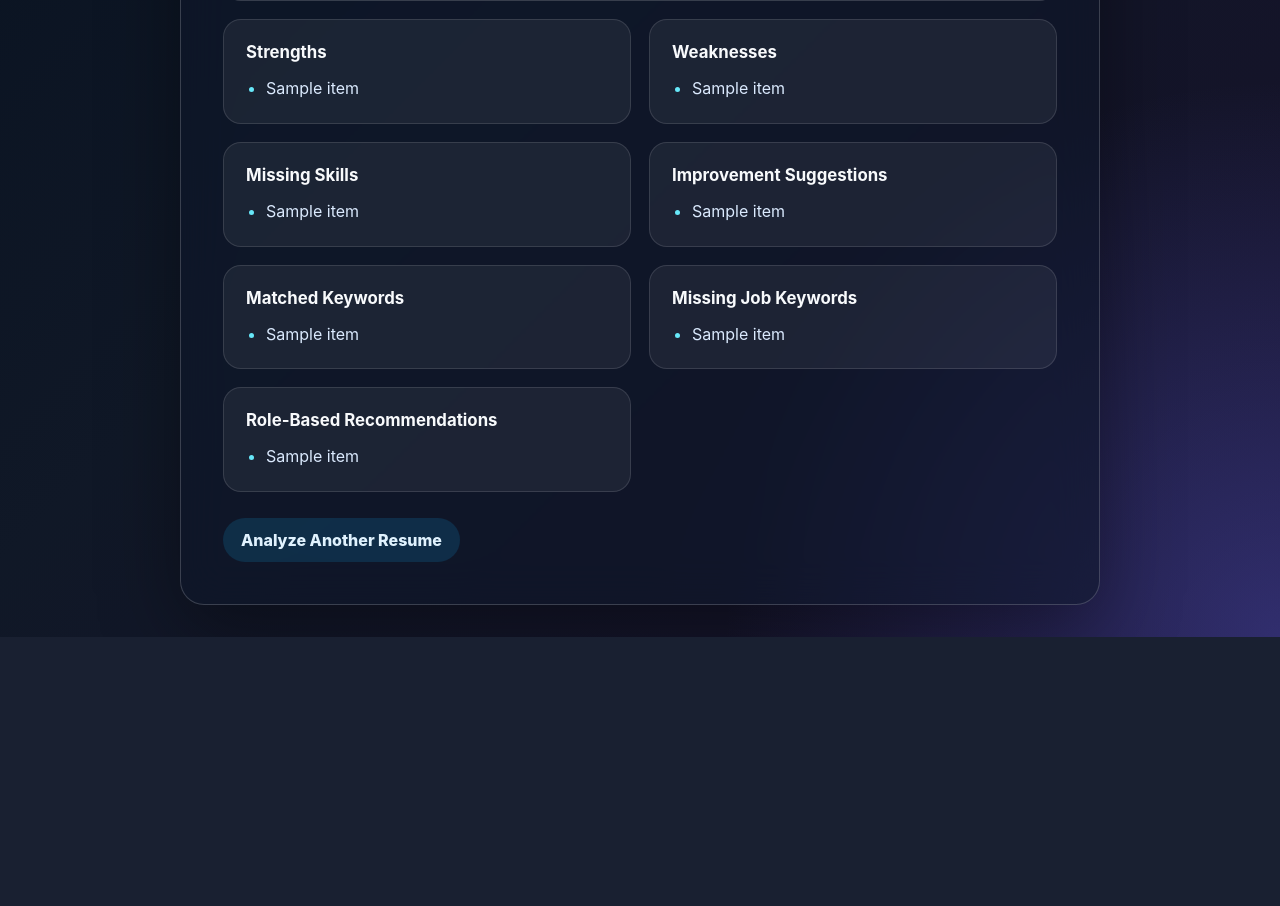
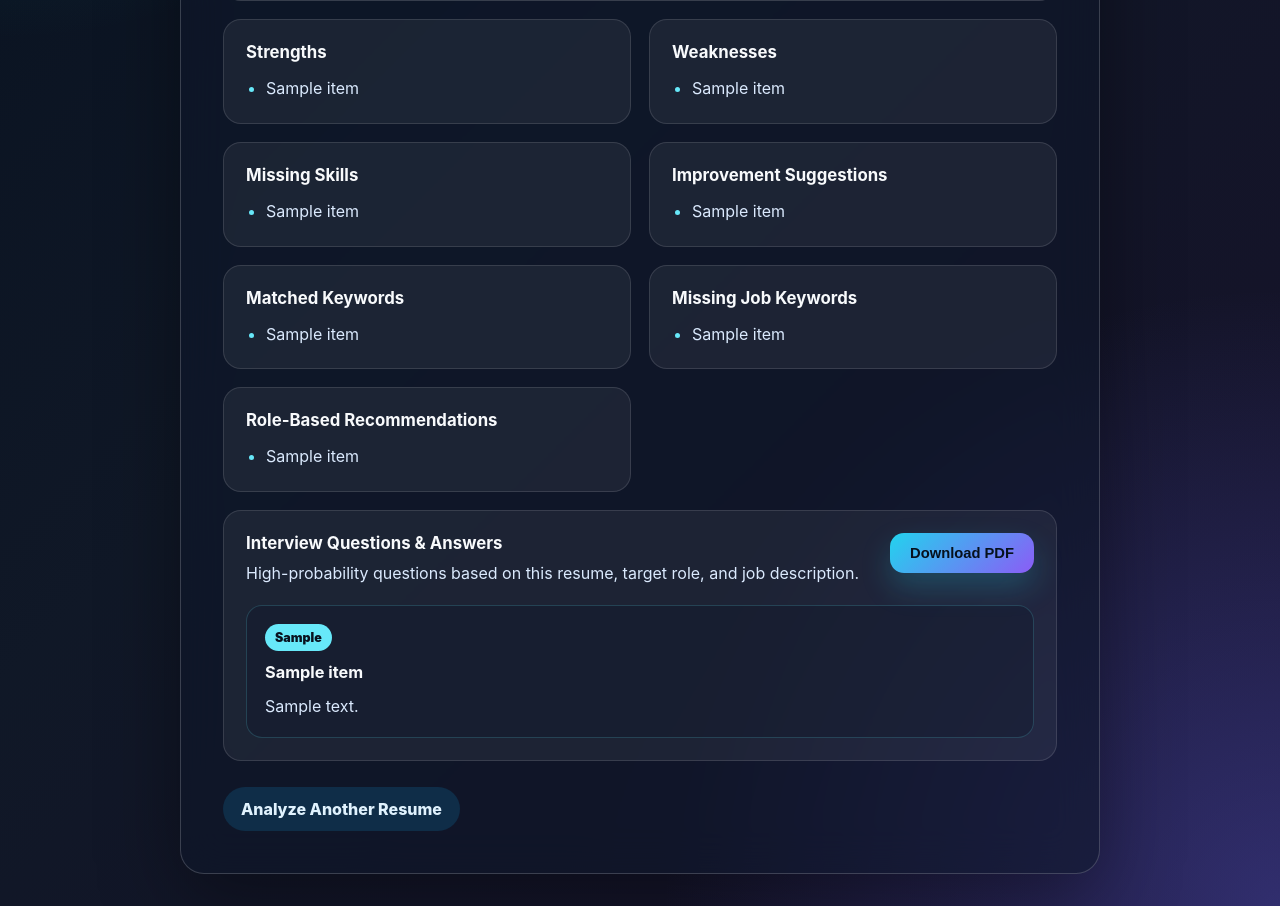
Before and after one commit to TanujaSri9/Resume_analyzer, a Flask app: template templates/result.html in a window 1280 px wide. Shown: the part 539-1445 px from the top of the page. Before the commit the page ends 1176 px from the top, so only its background shows below. Run offline with Flask 3, Linux system fonts and the light colour scheme; the template is opened without the code that fills it: most values are stand-ins (such as "Sample title", 1, 10 or a date in 2020).

Commit message:
Add interview prep PDF feature

```diff
--- a/app.py
+++ b/app.py
@@ -9,6 +9,7 @@ from uuid import uuid4
 import pdfplumber
 import os
 import json
+import textwrap
 
 try:
     from dotenv import load_dotenv
@@ -90,6 +91,111 @@ def get_history_record(record_id):
     return None
 
 
+def pdf_escape(text):
+    cleaned_text = str(text).replace("\r", " ").replace("\n", " ")
+    cleaned_text = cleaned_text.encode("latin-1", "replace").decode("latin-1")
+    return cleaned_text.replace("\\", "\\\\").replace("(", "\\(").replace(")", "\\)")
+
+
+def add_pdf_page(pages, lines):
+    commands = []
+
+    for line in lines:
+        font = "F2" if line.get("bold") else "F1"
+        size = line.get("size", 10)
+        x = line.get("x", 50)
+        y = line.get("y", 750)
+        text = pdf_escape(line.get("text", ""))
+        commands.append(f"BT /{font} {size} Tf {x} {y} Td ({text}) Tj ET")
+
+    pages.append("\n".join(commands).encode("latin-1", "replace"))
+
+
+def build_interview_pdf(analysis, filename, target_role):
+    interview_questions = analysis.get("interview_questions", [])
+    pages = []
+    lines = []
+    y = 780
+
+    def write_line(text, size=10, bold=False, gap=15, x=50):
+        nonlocal lines, y
+
+        if y < 58:
+            add_pdf_page(pages, lines)
+            lines = []
+            y = 780
+
+        lines.append({"text": text, "size": size, "bold": bold, "x": x, "y": y})
+        y -= gap
+
+    write_line("AI Resume Analyzer - Interview Preparation", size=16, bold=True, gap=24)
+    write_line(f"Resume: {filename or 'Uploaded resume'}", size=10, gap=14)
+    write_line(f"Target role: {target_role or analysis.get('target_role', 'General')}", size=10, gap=20)
+    write_line("High-probability interview questions and interviewer-friendly answers.", size=10, gap=24)
+
+    if not interview_questions:
+        write_line("No interview questions were generated for this report.", size=11, bold=True)
+    else:
+        for index, item in enumerate(interview_questions, start=1):
+            focus_area = item.get("focus_area", "Interview")
+            question = item.get("question", "")
+            answer = item.get("answer", "")
+
+            write_line(f"{index}. {focus_area}", size=12, bold=True, gap=18)
+
+            for wrapped_line in textwrap.wrap(f"Question: {question}", width=92):
+                write_line(wrapped_line, size=10, bold=True, gap=13)
+
+            for wrapped_line in textwrap.wrap(f"Answer: {answer}", width=94):
+                write_line(wrapped_line, size=10, gap=13)
+
+            y -= 8
+
+    if lines:
+        add_pdf_page(pages, lines)
+
+    objects = [
+        b"<< /Type /Catalog /Pages 2 0 R >>",
+        b"<< /Type /Pages /Kids ["
+        + b" ".join(f"{3 + index * 2} 0 R".encode("ascii") for index in range(len(pages)))
+        + f"] /Count {len(pages)} >>".encode("ascii"),
+    ]
+
+    for index, content in enumerate(pages):
+        page_object_number = 3 + index * 2
+        content_object_number = page_object_number + 1
+        page = (
+            f"<< /Type /Page /Parent 2 0 R /MediaBox [0 0 612 792] "
+            f"/Resources << /Font << /F1 << /Type /Font /Subtype /Type1 /BaseFont /Helvetica >> "
+            f"/F2 << /Type /Font /Subtype /Type1 /BaseFont /Helvetica-Bold >> >> >> "
+            f"/Contents {content_object_number} 0 R >>"
+        ).encode("ascii")
+        stream = b"<< /Length " + str(len(content)).encode("ascii") + b" >>\nstream\n" + content + b"\nendstream"
+        objects.extend([page, stream])
+
+    pdf = bytearray(b"%PDF-1.4\n")
+    offsets = [0]
+
+    for object_number, content in enumerate(objects, start=1):
+        offsets.append(len(pdf))
+        pdf.extend(f"{object_number} 0 obj\n".encode("ascii"))
+        pdf.extend(content)
+        pdf.extend(b"\nendobj\n")
+
+    xref_offset = len(pdf)
+    pdf.extend(f"xref\n0 {len(objects) + 1}\n".encode("ascii"))
+    pdf.extend(b"0000000000 65535 f \n")
+
+    for offset in offsets[1:]:
+        pdf.extend(f"{offset:010d} 00000 n \n".encode("ascii"))
+
+    pdf.extend(
+        f"trailer\n<< /Size {len(objects) + 1} /Root 1 0 R >>\nstartxref\n{xref_offset}\n%%EOF".encode("ascii")
+    )
+
+    return bytes(pdf)
+
+
 def analyze_resume_with_gemini(resume_text, target_role, job_description):
     api_key = os.getenv("GEMINI_API_KEY")
 
@@ -115,6 +221,18 @@ def analyze_resume_with_gemini(resume_text, target_role, job_description):
             "matched_keywords": {"type": "array", "items": {"type": "string"}},
             "missing_job_keywords": {"type": "array", "items": {"type": "string"}},
             "role_based_recommendations": {"type": "array", "items": {"type": "string"}},
+            "interview_questions": {
+                "type": "array",
+                "items": {
+                    "type": "object",
+                    "properties": {
+                        "focus_area": {"type": "string"},
+                        "question": {"type": "string"},
+                        "answer": {"type": "string"},
+                    },
+                    "required": ["focus_area", "question", "answer"],
+                },
+            },
             "improvement_suggestions": {"type": "array", "items": {"type": "string"}},
         },
         "required": [
@@ -130,6 +248,7 @@ def analyze_resume_with_gemini(resume_text, target_role, job_description):
             "matched_keywords",
             "missing_job_keywords",
             "role_based_recommendations",
+            "interview_questions",
             "improvement_suggestions",
         ],
     }
@@ -154,6 +273,12 @@ Also score:
 
 Return concise, practical feedback. Keep arrays to 3 to 6 items each.
 
+Generate 8 interview questions that have a high chance of being asked for this candidate.
+Base them on the resume, selected role, job description, projects, skills, gaps, and experience level.
+For each answer, write an interviewer-friendly sample answer in first person.
+The answer should sound confident, specific, and honest. Do not invent exact metrics or companies.
+If the resume lacks a detail, phrase the answer as a template the candidate can personalize.
+
 Return only JSON that matches this schema:
 - ats_score: integer from 0 to 100
 - job_match_score: integer from 0 to 100
@@ -167,6 +292,7 @@ Return only JSON that matches this schema:
 - matched_keywords: array of strings
 - missing_job_keywords: array of strings
 - role_based_recommendations: array of strings
+- interview_questions: array of objects with focus_area, question, and answer strings
 - improvement_suggestions: array of strings
 
 Target role:
@@ -319,5 +445,26 @@ def history_detail(record_id):
     )
 
 
+@app.route("/download-interview-pdf", methods=["POST"])
+def download_interview_pdf():
+    try:
+        analysis = json.loads(request.form.get("analysis_json", "{}"))
+    except json.JSONDecodeError:
+        return render_template("result.html", error="Could not prepare the interview PDF."), 400
+
+    filename = request.form.get("filename", "resume")
+    target_role = request.form.get("target_role", analysis.get("target_role", "General"))
+    pdf = build_interview_pdf(analysis, filename, target_role)
+    download_name = f"{secure_filename(target_role or 'interview-prep') or 'interview-prep'}-questions.pdf"
+
+    return Response(
+        pdf,
+        mimetype="application/pdf",
+        headers={
+            "Content-Disposition": f'attachment; filename="{download_name}"',
+        },
+    )
+
+
 if __name__ == "__main__":
     app.run(debug=True)
--- a/static/script.js
+++ b/static/script.js
@@ -7,6 +7,7 @@ const loadingMessages = [
     "Reading resume details...",
     "Comparing skills with the selected role...",
     "Checking job description alignment...",
+    "Creating interview questions...",
     "Preparing your ATS report...",
 ];
 
--- a/static/style.css
+++ b/static/style.css
@@ -407,6 +407,63 @@ input[type="file"]:focus-visible{
     color: #67e8f9;
 }
 
+.section-heading-row{
+    display: flex;
+    align-items: flex-start;
+    justify-content: space-between;
+    gap: 18px;
+    margin-bottom: 18px;
+}
+
+.section-heading-row h2{
+    margin-bottom: 8px;
+}
+
+.download-form{
+    flex: 0 0 auto;
+}
+
+.download-button{
+    width: auto;
+    min-width: 144px;
+    padding: 12px 16px;
+    font-size: 0.92rem;
+}
+
+.interview-list{
+    display: grid;
+    gap: 14px;
+}
+
+.qa-card{
+    padding: 18px;
+    border: 1px solid rgba(103, 232, 249, 0.18);
+    border-radius: 16px;
+    background: rgba(15, 23, 42, 0.36);
+}
+
+.qa-card span{
+    display: inline-flex;
+    margin-bottom: 10px;
+    border-radius: 999px;
+    padding: 6px 10px;
+    color: #08111f;
+    background: #67e8f9;
+    font-size: 0.78rem;
+    font-weight: 900;
+}
+
+.qa-card h3{
+    margin: 0 0 10px;
+    color: #f8fafc;
+    font-size: 1.02rem;
+    line-height: 1.4;
+}
+
+.qa-card p{
+    color: #dbeafe;
+}
+
 .back-link{
     display: inline-flex;
     align-items: center;
@@ -508,4 +565,13 @@ input[type="file"]:focus-visible{
     .compact-link{
         width: 100%;
     }
+
+    .section-heading-row{
+        display: grid;
+    }
+
+    .download-form,
+    .download-button{
+        width: 100%;
+    }
 }
--- a/templates/result.html
+++ b/templates/result.html
@@ -124,6 +124,36 @@
                             {% endfor %}
                         </ul>
                     </article>
+
+                    <article class="result-section wide-section interview-section">
+                        <div class="section-heading-row">
+                            <div>
+                                <h2>Interview Questions & Answers</h2>
+                                <p>High-probability questions based on this resume, target role, and job description.</p>
+                            </div>
+
+                            <form class="download-form" action="{{ url_for('download_interview_pdf') }}" method="POST">
+                                <input type="hidden" name="analysis_json" value="{{ analysis | tojson | forceescape }}">
+                                <input type="hidden" name="filename" value="{{ history_record.filename if history_record else 'resume' }}">
+                                <input type="hidden" name="target_role" value="{{ history_record.target_role if history_record else analysis.target_role }}">
+                                <button class="download-button" type="submit">Download PDF</button>
+                            </form>
+                        </div>
+
+                        <div class="interview-list">
+                            {% if analysis.interview_questions %}
+                                {% for item in analysis.interview_questions %}
+                                    <article class="qa-card">
+                                        <span>{{ item.focus_area }}</span>
+                                        <h3>{{ item.question }}</h3>
+                                        <p>{{ item.answer }}</p>
+                                    </article>
+                                {% endfor %}
+                            {% else %}
+                                <p>Interview questions are available for newly generated reports.</p>
+                            {% endif %}
+                        </div>
+                    </article>
                 </div>
 
                 <a class="back-link" href="/">Analyze Another Resume</a>
```
Also changed, not shown: README.md.
